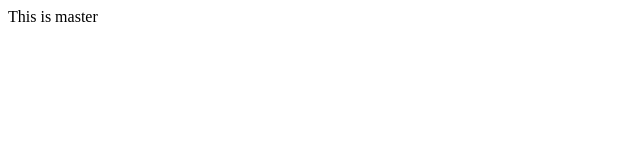
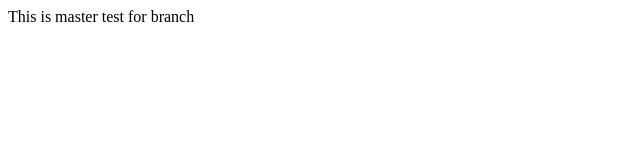
Before and after one commit to blueskyjourney/group-project, a plain HTML site: page index.html in a window 1280 px wide. Shown: the whole page, without its empty margins (0-640 px from the left). Drawn offline with Linux system fonts and the light colour scheme.

Commit message:
seconde commit

```diff
--- a/index.html
+++ b/index.html
@@ -8,5 +8,6 @@
     </head>
     <body>
         This is master
+        test for branch
     </body>
 </html>
```
